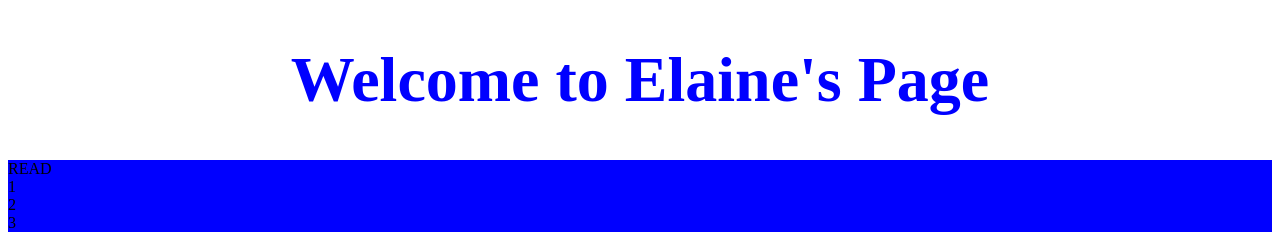
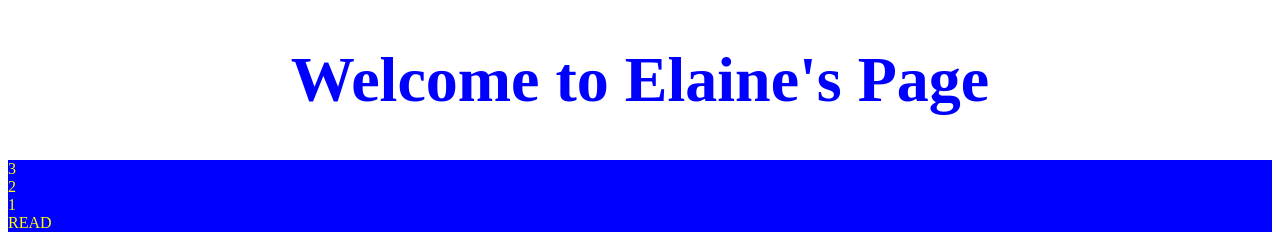
Before and after one commit to haelaine/wi21-cse110-lab3, a plain HTML site: page index.html in a window 1280 px wide. Shown: the top 250 px of the page. Drawn offline with nearby package versions, Linux system fonts and the light colour scheme.

Commit message:
Update styles.css

```diff
--- a/styles.css
+++ b/styles.css
@@ -74,10 +74,11 @@ p.bottom{
 /*flexbox*/
 .flex-container{
   display: flex;
-  flex-direction: column-reverse;
+  flex-direction: column;
   flex-wrap: nowrap;
-  align-items: stretch;
+  align-items: flex-start;
   background-color: blue;
+  color: yellow;
 }
 
 .flex-item {
```
